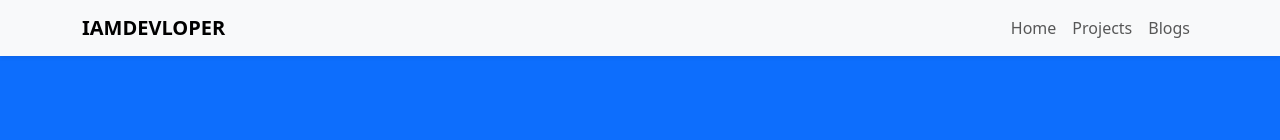
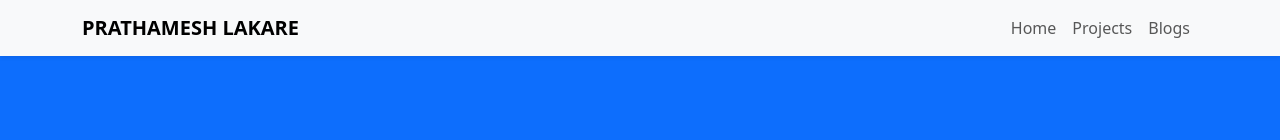
Before and after one commit to PrathameshLakare/portfolio_frontend_prathameshLakare, a React (Create React App) app: page / in a window 1280 px wide. Shown: the top 140 px of the page. Built offline with nearby package versions, Linux system fonts and the light colour scheme; no server answers.

Commit message:
chore: change navbar brand name

```diff
--- a/src/components/Navbar.js
+++ b/src/components/Navbar.js
@@ -6,9 +6,9 @@ function Nav() {
     <div>
       <nav className="navbar navbar-expand-lg navbar-light bg-light fixed-top shadow-sm">
         <div className="container">
-          <a className="navbar-brand fw-bold" href="/">
-            IAMDEVLOPER
-          </a>
+          <Link className="navbar-brand fw-bold" to="/">
+            PRATHAMESH LAKARE
+          </Link>
           <button
             className="navbar-toggler"
             type="button"
```
